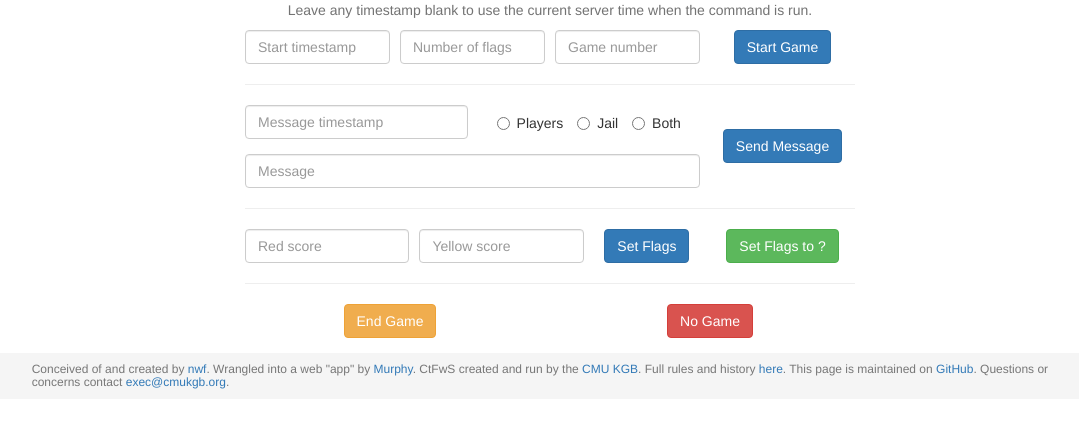
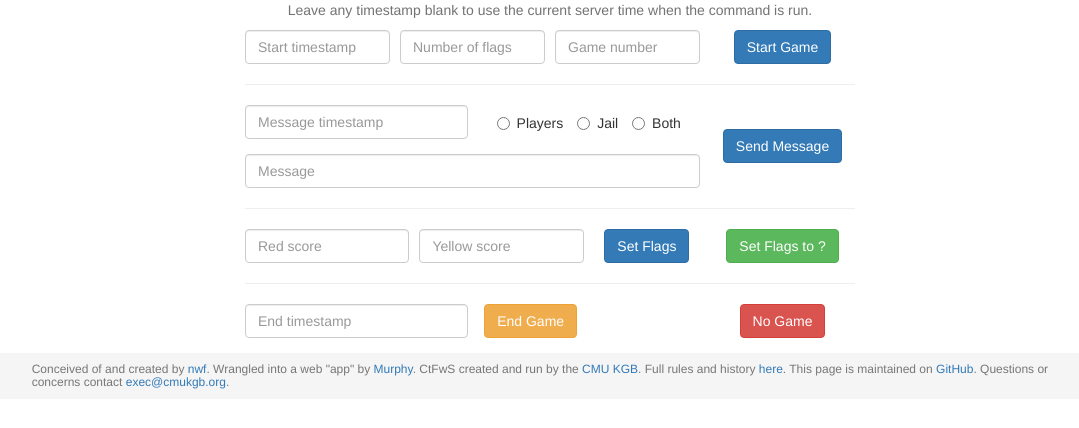
Before and after one commit to cmukgb/ctfws-timer-web, a Django app: template templates/judge.html in a window 1280 px wide. Shown: the part 350-778 px from the top of the page, without its empty margins (90-1169 px from the left). Run offline with Django 3.2, Linux system fonts and the light colour scheme; the template is opened without the code that fills it, so the values that code supplies are empty; some libraries are stand-ins or nearby versions.

Commit message:
Add end timestamp field to judges page

```diff
--- a/templates/judge.html
+++ b/templates/judge.html
@@ -104,7 +104,8 @@
             <div class="col-sm-3 col-xs-12">
               <div class="form-group">
                 <label class="sr-only" for="startTimeInput">
-                  Start timestamp</label>
+                  Start timestamp
+                </label>
                 <input type="text" class="form-control" id="startTimeInput"
                     name="start_timestamp" placeholder="Start timestamp">
               </div>
@@ -257,21 +258,41 @@
 
         <hr class="hr-below-form">
 
-        <div class="row vertical-center">
-          <div class="col-xs-6">
+        <div class="row row-small-gutter vertical-center">
+          <div class="col-sm-9 col-xs-12">
             <form class="form-ajax-submit" method="post"
                 action="{% url 'judge' %}">
               {% csrf_token %}
-              <div class="form-group">
-                <button type="submit" class="center-block btn btn-warning">
-                  End Game
-                </button>
+              <div class="row row-small-gutter vertical-center">
+
+                <div class="col-sm-6 col-xs-8">
+                  <div class="form-group">
+                    <label class="sr-only" for="endTimeInput">
+                      End timestamp
+                    </label>
+                    <input type="text" class="form-control" id="endTimeInput"
+                        name="end_timestamp" placeholder="End timestamp">
+                  </div>
+                </div>
+
+                <div class="col-sm-3 col-xs-4">
+                  <div class="form-group">
+                    <button type="submit" class="center-block btn btn-warning">
+                      End Game
+                    </button>
+                  </div>
+                </div>
+
               </div>
               <input type="hidden" name="command" value="end_game">
             </form>
           </div>
 
-          <div class="col-xs-6">
+          <div class="col-xs-12 visible-xs">
+            <hr class="hr-below-form">
+          </div>
+
+          <div class="col-sm-3 col-xs-12">
             <form class="form-ajax-submit" method="post"
                 action="{% url 'judge' %}">
               {% csrf_token %}
```
